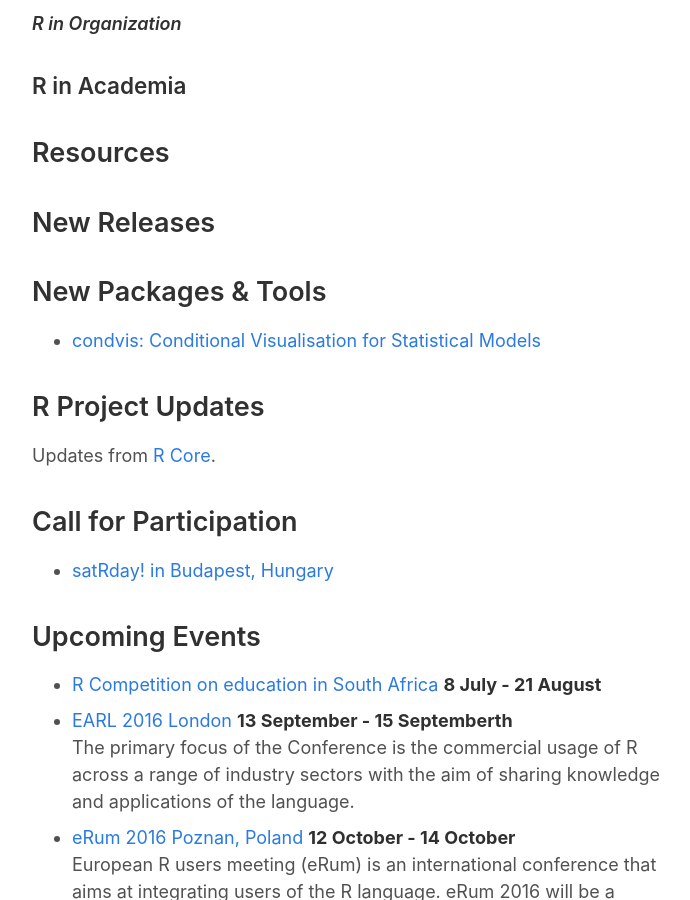
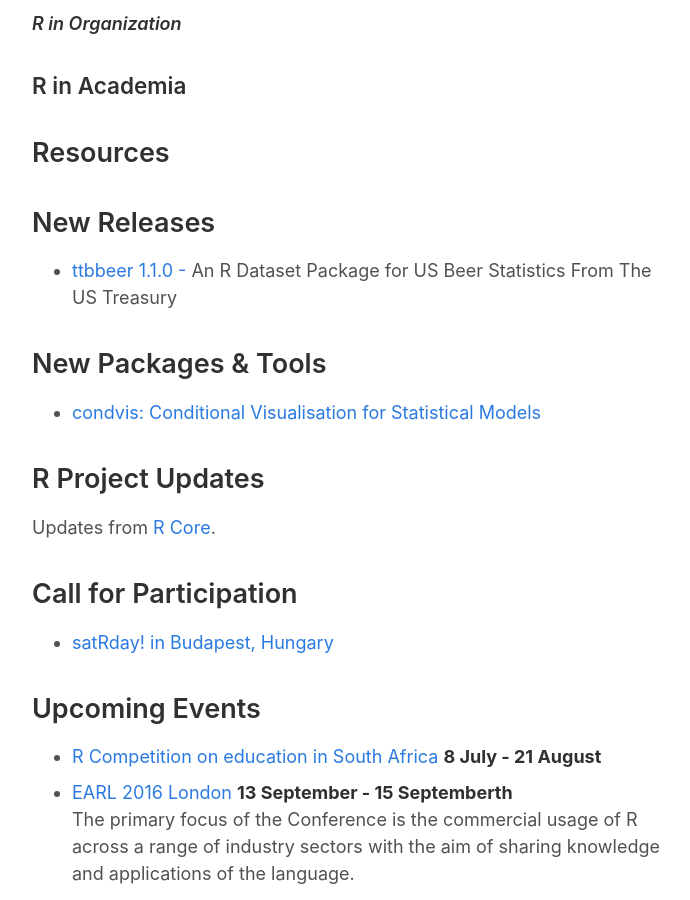
Before and after one commit to rweekly/rweekly.org, a Jekyll site: the page built from draft.md, in a window 1280 px wide and 900 px high, scrolled down 618 px. Shown: the whole window, without its empty margins (293-983 px from the left). Built offline with Jekyll 4.4.1, drawn with Linux system fonts in a browser that asks for light colours; comment, search, counter and statistics services are not loaded.

Commit message:
Update draft.md
add ttbbeer update to New Package releases section

```diff
--- a/draft.md
+++ b/draft.md
@@ -42,6 +42,7 @@
 
 ## New Releases
 
+- [ttbbeer 1.1.0 - ](https://cran.r-project.org/web/packages/ttbbeer/index.html) An R Dataset Package for US Beer Statistics From The US Treasury
 
 ## New Packages & Tools
 
```
